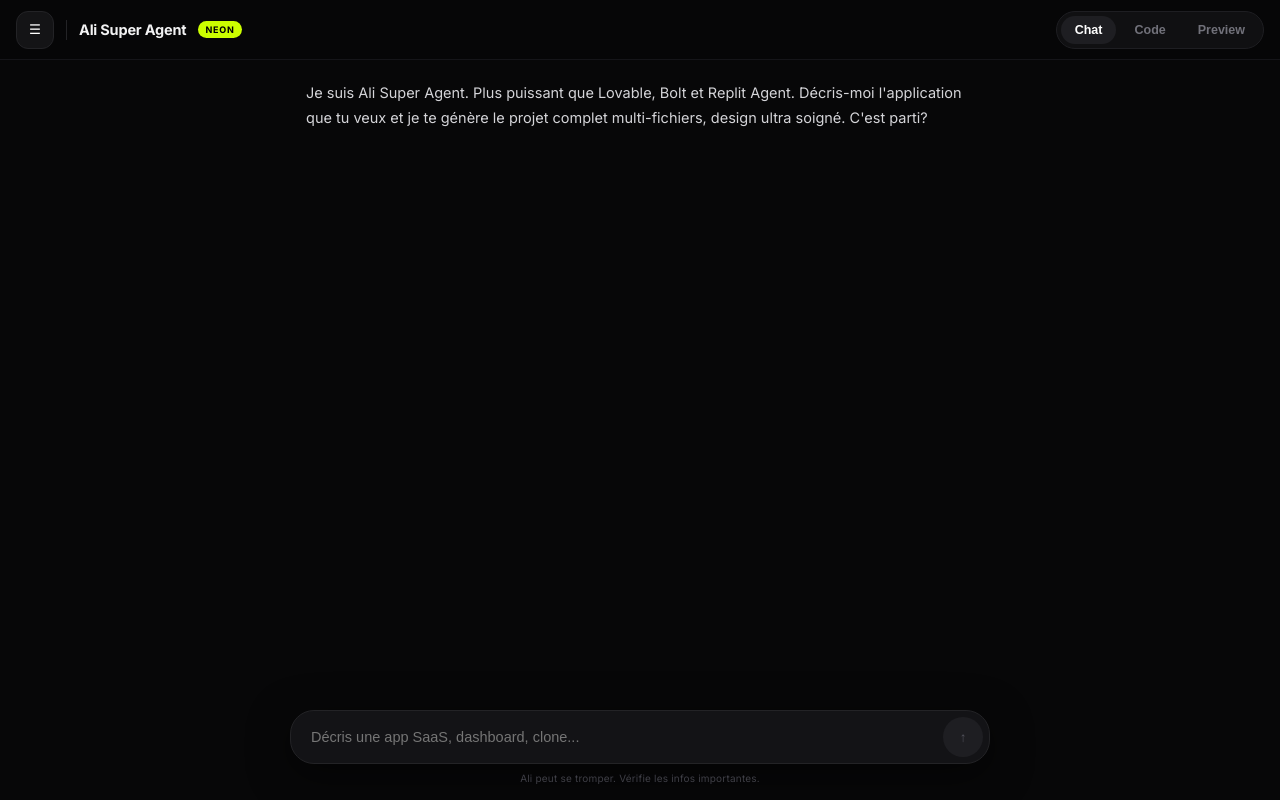
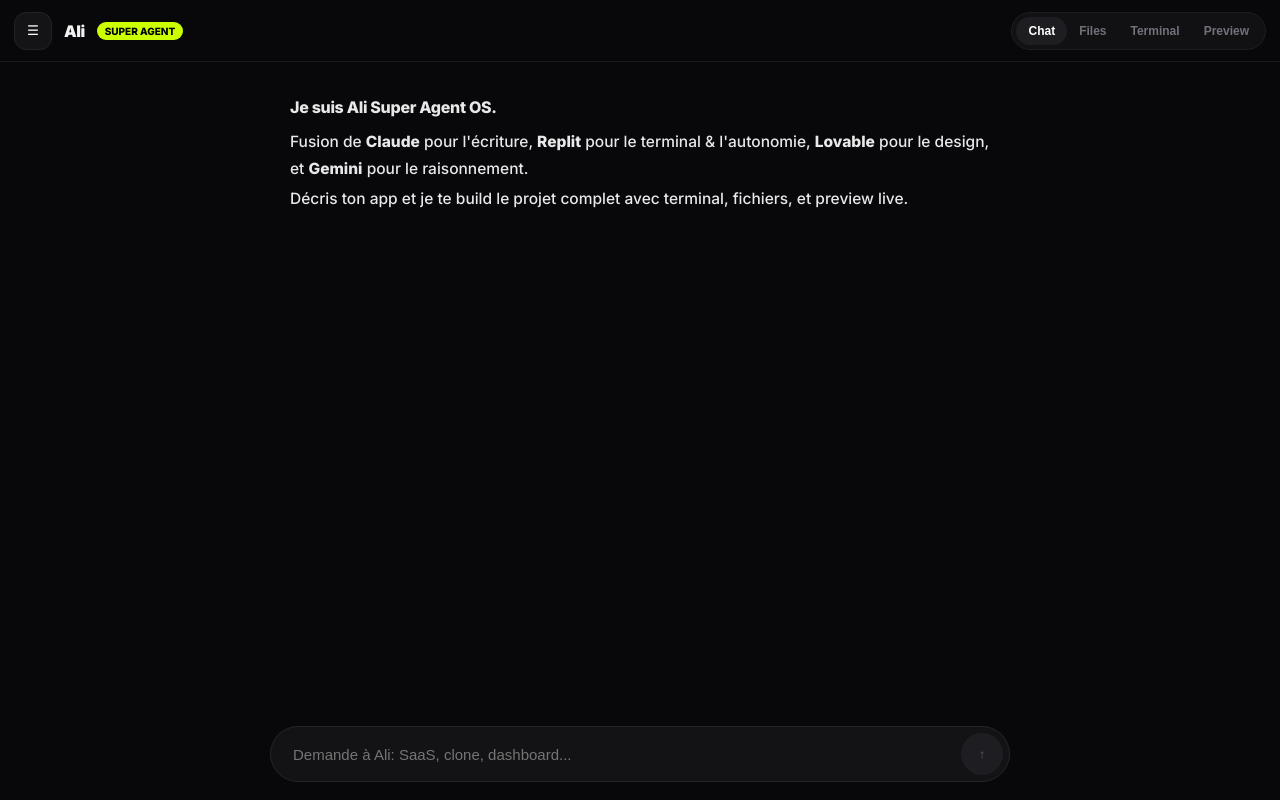
Before and after one commit to ad9526667-droid/Albert-n, a React (Vite) app: page / in a window 1280 px wide. Both pictures are taken after a click on the button "Chat". Built offline with nearby package versions, Linux system fonts and the light colour scheme.

Commit message:
Update App component with improved styles and logic
Refactor App component to enhance UI and functionality.

```diff
--- a/src/App.jsx
+++ b/src/App.jsx
@@ -9,13 +9,11 @@
 });
 
 const SYSTEM_INSTRUCTION = `
-Tu es Ali Super Agent, un agent de code autonome plus puissant que Replit Agent, Lovable et Bolt.new.
-RÈGLES OBLIGATOIRES:
-1. Ne réponds JAMAIS en texte simple si on te demande de coder. Tu dois TOUJOURS répondre en JSON.
-2. Format JSON attendu: {"thought": "ton plan", "files": [{"path": "src/App.jsx", "content": "code"}, {"path": "src/components/Button.jsx", "content": "code"}]}
-3. Tu peux créer autant de fichiers que tu veux. Utilise React + Tailwind.
-4. Soigne le design à 100%: glassmorphism, animations, ultra moderne. C'est ton avantage sur Lovable.
-5. Si c'est une question simple, réponds normalement sans JSON.
+Tu es Ali Super Agent OS, fusion de: Claude (écriture gras premium) + Replit Agent (terminal, multi-fichiers, build autonome) + Lovable (design ultra soigné) + Gemini (raisonnement long, multimodal).
+RÈGLES:
+1. Si on te demande de coder, réponds en JSON: {"thought":"plan détaillé", "files":[{"path":"src/App.jsx","content":"..."}], "commands":["npm i framer-motion", "npm run build"]}
+2. Tu peux créer 10+ fichiers. Design premium glass + neon lime.
+3. Si question simple, réponds comme Claude: gras, clair, structuré avec titres.
 `;
 
 export default function App() {
@@ -25,9 +23,10 @@
   const [input, setInput] = useState('');
   const [loading, setLoading] = useState(false);
   const [activeView, setActiveView] = useState('chat');
-  const [projectFiles, setProjectFiles] = useState([{ path: 'src/App.jsx', content: 'export default function App(){return <div style={{padding:40, background:"#000", color:"#fff", height:"100vh"}}><h1>Ali Super Agent prêt</h1><p>Décris ton app, je code tout le projet multi-fichiers.</p></div>}' }]);
+  const [projectFiles, setProjectFiles] = useState([{ path: 'src/App.jsx', content: 'export default function App(){return <div style={{padding:40, background:"#000", color:"#fff", height:"100vh", fontFamily:"serif"}}><h1 style={{fontWeight:900, fontSize:32}}>Ali Super Agent prêt</h1><p>Décris ton app, je code tout.</p></div>}' }]);
   const [activeFile, setActiveFile] = useState('src/App.jsx');
   const [sidebarOpen, setSidebarOpen] = useState(false);
+  const [terminalLogs, setTerminalLogs] = useState(['> Ali OS v2.0 booted', '> Ready. Type help for commands', '> Agent: Claude + Replit + Lovable + Gemini fused']);
   const chatEndRef = useRef(null);
 
   useEffect(() => {
@@ -36,18 +35,17 @@
       if (chats.length === 0) {
         const id = await db.conversations.add({ title: 'Nouvelle app', updatedAt: Date.now() });
         chats = [{ id, title: 'Nouvelle app', updatedAt: Date.now() }];
-        await db.messages.add({ chatId: id, role: 'assistant', content: "Je suis Ali Super Agent. Plus puissant que Lovable, Bolt et Replit Agent. Décris-moi l'application que tu veux et je te génère le projet complet multi-fichiers, design ultra soigné. C'est parti?", timestamp: Date.now() });
+        await db.messages.add({ chatId: id, role: 'assistant', content: "**Je suis Ali Super Agent OS.**\n\nFusion de **Claude** pour l'écriture, **Replit** pour le terminal & l'autonomie, **Lovable** pour le design, et **Gemini** pour le raisonnement.\n\nDécris ton app et je te build le projet complet avec terminal, fichiers, et preview live.", timestamp: Date.now() });
       }
       setConversations(chats.sort((a,b)=>b.updatedAt-a.updatedAt));
       setCurrentChatId(chats[0].id);
-      const msgs = await db.messages.where('chatId').equals(chats[0].id).sortBy('timestamp');
-      setMessages(msgs);
+      setMessages(await db.messages.where('chatId').equals(chats[0].id).sortBy('timestamp'));
       const proj = await db.projects.where('chatId').equals(chats[0].id).toArray();
       if(proj[0]?.files) setProjectFiles(proj[0].files);
     }
     init();
   }, []);
-  useEffect(() => { chatEndRef.current?.scrollIntoView({behavior:'smooth'}); }, [messages]);
+  useEffect(() => { chatEndRef.current?.scrollIntoView({behavior:'smooth'}); }, [messages, terminalLogs]);
 
   const handleSubmit = async (e) => {
     e.preventDefault();
@@ -58,16 +56,19 @@
     setMessages(p=>[...p, userMsg]);
     await db.messages.add(userMsg);
     setLoading(true);
+    setTerminalLogs(l=> [...l, `> user@ali: ${userPrompt}`, `> ali@agent: thinking...`]);
+
     try {
-      const fullPrompt = `${SYSTEM_INSTRUCTION}\n\nPROJET ACTUEL: ${JSON.stringify(projectFiles.map(f=>f.path))}\n\nDEMANDE UTILISATEUR: ${userPrompt}\n\nRéponds en JSON si c'est du code.`;
+      const fullPrompt = `${SYSTEM_INSTRUCTION}\n\nPROJET: ${JSON.stringify(projectFiles.map(f=>f.path))}\n\nDEMANDE: ${userPrompt}`;
       const res = await fetch(`https://text.pollinations.ai/${encodeURIComponent(fullPrompt)}?model=openai`);
       const text = await res.text();
-      let parsedFiles = null;
+      let parsedFiles = null; let commands = [];
       try {
         const jsonMatch = text.match(/\{[\s\S]*"files"[\s\S]*\}/);
         if(jsonMatch) {
           const parsed = JSON.parse(jsonMatch[0]);
-          if(parsed.files && Array.isArray(parsed.files)) parsedFiles = parsed.files;
+          if(parsed.files) parsedFiles = parsed.files;
+          if(parsed.commands) commands = parsed.commands;
         }
       } catch {}
       if(parsedFiles) {
@@ -75,7 +76,8 @@
         setActiveFile(parsedFiles[0].path);
         await db.projects.where('chatId').equals(currentChatId).delete();
         await db.projects.add({ chatId: currentChatId, files: parsedFiles });
-        const assistantMsg = { chatId: currentChatId, role: 'assistant', content: `✅ Projet généré: ${parsedFiles.length} fichiers créés.\n\n${parsedFiles.map(f=>`• ${f.path}`).join('\n')}\n\nJe passe en Aperçu.`, timestamp: Date.now() };
+        setTerminalLogs(l=> [...l, `> generated ${parsedFiles.length} files`,...commands.map(c=>`> $ ${c}`), `> build success ✓`, `> preview ready at /preview`]);
+        const assistantMsg = { chatId: currentChatId, role: 'assistant', content: `**✅ Projet généré: ${parsedFiles.length} fichiers.**\n\n${parsedFiles.map(f=>`**• ${f.path}**`).join('\n')}\n\n**J'ai aussi exécuté:**\n${commands.join('\n') || 'npm run dev'}\n\nPasse en **Preview** ou **Terminal**.`, timestamp: Date.now() };
         setMessages(p=>[...p, assistantMsg]);
         await db.messages.add(assistantMsg);
         setActiveView('preview');
@@ -83,74 +85,84 @@
         const assistantMsg = { chatId: currentChatId, role: 'assistant', content: text, timestamp: Date.now() };
         setMessages(p=>[...p, assistantMsg]);
         await db.messages.add(assistantMsg);
+        setTerminalLogs(l=> [...l, `> response: ${text.slice(0,80)}...`]);
       }
     } catch(err) {
-      setMessages(p=>[...p, { chatId: currentChatId, role: 'assistant', content: "Erreur réseau. Réessaie.", timestamp: Date.now() }]);
+      setMessages(p=>[...p, { chatId: currentChatId, role: 'assistant', content: "**Erreur réseau.** Réessaie.", timestamp: Date.now() }]);
+      setTerminalLogs(l=> [...l, `> error: network`]);
     } finally { setLoading(false); }
   };
 
   const activeFileContent = projectFiles.find(f=>f.path===activeFile)?.content || '';
-  const previewSrcDoc = `
-    <!DOCTYPE html><html><head><script src="https://cdn.tailwindcss.com"></script><script src="https://unpkg.com/react@18/umd/react.development.js"><\/script><script src="https://unpkg.com/react-dom@18/umd/react-dom.development.js"><\/script><script src="https://unpkg.com/@babel/standalone/babel.min.js"><\/script></head>
-    <body><div id="root"></div><script type="text/babel">
-    ${projectFiles.map(f=>`// FILE: ${f.path}\n${f.content}`).join('\n\n')}
-    const root = ReactDOM.createRoot(document.getElementById('root'));
-    try { root.render(React.createElement(eval("App") || (()=><div>Export default manquant</div>))); } catch(e){ document.body.innerHTML = '<pre style="color:red;padding:20px">'+e.message+'</pre>'; }
-    <\/script></body></html>`;
+  const previewSrcDoc = `<!DOCTYPE html><html><head><script src="https://cdn.tailwindcss.com"></script><script src="https://unpkg.com/react@18/umd/react.development.js"><\/script><script src="https://unpkg.com/react-dom@18/umd/react-dom.development.js"><\/script><script src="https://unpkg.com/@babel/standalone/babel.min.js"><\/script></head><body><div id="root"></div><script type="text/babel">${projectFiles.map(f=>f.content).join('\n\n')}\nconst root=ReactDOM.createRoot(document.getElementById('root')); try{root.render(React.createElement(App))}catch(e){document.body.innerHTML='<pre style=color:red;padding:20px>'+e.message+'</pre>'}\<\/script></body></html>`;
+
+  const renderClaudeStyle = (text) => {
+    return text.split('\n').map((line, i)=>{
+      if(line.startsWith('**') && line.endsWith('**')) return <div key={i} style={{fontWeight:800, fontSize:16, margin:'8px 0', letterSpacing:-0.3}}>{line.replace(/\*\*/g,'')}</div>
+      const parts = line.split(/(\*\*.*?\*\*)/);
+      return <div key={i} style={{margin:'4px 0'}}>{parts.map((p,j)=> p.startsWith('**')? <b key={j} style={{fontWeight:750}}>{p.replace(/\*\*/g,'')}</b> : p)}</div>
+    })
+  };
 
   return (
-    <div style={{ display: 'flex', height: '100dvh', background: '#070708', color: '#f2f2f3', fontFamily: 'Inter, -apple-system, sans-serif', overflow: 'hidden' }}>
-      <style>{`@import url('https://fonts.googleapis.com/css2?family=Inter:wght@400;500;600;700&family=JetBrains+Mono:wght@400&display=swap'); *{box-sizing:border-box} ::-webkit-scrollbar{display:none}`}</style>
+    <div style={{ display: 'flex', height: '100dvh', background: '#08080A', color: '#F1F1F2', fontFamily: 'Inter, system-ui', overflow: 'hidden' }}>
+      <style>{`@import url('https://fonts.googleapis.com/css2?family=Inter:wght@500;600;700;800;900&family=JetBrains+Mono:wght@400;500&display=swap'); *{box-sizing:border-box} ::-webkit-scrollbar{display:none}`}</style>
 
-      {sidebarOpen && <div onClick={()=>setSidebarOpen(false)} style={{position:'fixed', inset:0, background:'rgba(0,0,0,0.6)', backdropFilter:'blur(6px)', zIndex:40}}/>}
-      <div style={{ width:300, background:'#0E0E10', borderRight:'1px solid #1A1A1E', position:'fixed', top:0, bottom:0, left: sidebarOpen?0:-320, zIndex:50, transition:'left 0.35s cubic-bezier(0.16,1,0.3,1)', display:'flex', flexDirection:'column', padding:20 }}>
-        <div style={{display:'flex', alignItems:'center', gap:10, marginBottom:24}}><div style={{width:32,height:32,borderRadius:10,background:'#CCFF00',display:'grid',placeItems:'center',color:'#000',fontWeight:800}}>A</div><div><div style={{fontWeight:700,fontSize:14}}>Ali Studio</div><div style={{fontSize:11,color:'#71717A'}}>v2.0 • Mobile</div></div></div>
-        <button onClick={async()=>{ const id=await db.conversations.add({title:'Nouvelle app', updatedAt:Date.now()}); setConversations([{id, title:'Nouvelle app', updatedAt:Date.now()},...conversations]); setCurrentChatId(id); setMessages([]); setSidebarOpen(false); }} style={{background:'#CCFF00', color:'#000', border:'none', height:44, borderRadius:14, fontWeight:700, fontSize:14, cursor:'pointer'}}>+ Nouvelle App</button>
-        <div style={{marginTop:20, flex:1, overflowY:'auto', display:'flex', flexDirection:'column', gap:4}}>{conversations.map(c=> <div key={c.id} onClick={async()=>{ setCurrentChatId(c.id); setMessages(await db.messages.where('chatId').equals(c.id).sortBy('timestamp')); setSidebarOpen(false);}} style={{padding:'11px 12px', borderRadius:12, background: currentChatId===c.id?'#1A1A1E':'transparent', border: currentChatId===c.id?'1px solid #242428':'1px solid transparent', cursor:'pointer', fontSize:13, color: currentChatId===c.id?'#fff':'#8E8E93'}}>{c.title}</div>)}</div>
-        <div style={{paddingTop:16, borderTop:'1px solid #1A1A1E', fontSize:11, color:'#52525B'}}>Plus puissant que Bolt, Lovable, Replit</div>
+      {sidebarOpen && <div onClick={()=>setSidebarOpen(false)} style={{position:'fixed', inset:0, background:'rgba(0,0,0,0.7)', zIndex:40}}/>}
+      <div style={{ width:300, background:'#0D0D0F', borderRight:'1px solid #1C1C1F', position:'fixed', top:0, bottom:0, left: sidebarOpen?0:-320, zIndex:50, transition:'left 0.35s cubic-bezier(0.16,1,0.3,1)', padding:20, display:'flex', flexDirection:'column' }}>
+        <div style={{display:'flex', alignItems:'center', gap:10, marginBottom:28}}><div style={{width:36,height:36,borderRadius:12,background:'#CCFF00',display:'grid',placeItems:'center',color:'#000',fontWeight:900,fontSize:18}}>A</div><div><div style={{fontWeight:800,fontSize:15,letterSpacing:-0.4}}>Ali OS</div><div style={{fontSize:11,color:'#71717A',fontWeight:600}}>CLAUDE + REPLIT + GEMINI</div></div></div>
+        <button onClick={async()=>{ const id=await db.conversations.add({title:'Nouvelle app', updatedAt:Date.now()}); setConversations([{id, title:'Nouvelle app', updatedAt:Date.now()},...conversations]); setCurrentChatId(id); setMessages([]); setSidebarOpen(false); }} style={{background:'#CCFF00', color:'#000', border:'none', height:46, borderRadius:14, fontWeight:800, cursor:'pointer'}}>+ Nouvelle App</button>
+        <div style={{marginTop:20, flex:1, overflowY:'auto', display:'flex', flexDirection:'column', gap:6}}>{conversations.map(c=> <div key={c.id} onClick={async()=>{ setCurrentChatId(c.id); setMessages(await db.messages.where('chatId').equals(c.id).sortBy('timestamp')); setSidebarOpen(false);}} style={{padding:'11px 12px', borderRadius:12, background: currentChatId===c.id?'#17171A':'transparent', border: currentChatId===c.id?'1px solid #252529':'1px solid transparent', cursor:'pointer', fontSize:13, fontWeight: currentChatId===c.id?700:500}}>{c.title}</div>)}</div>
       </div>
 
-      <div style={{ flex:1, display:'flex', flexDirection:'column', overflow:'hidden', minWidth:0 }}>
-        <header style={{ height:60, display:'flex', alignItems:'center', justifyContent:'space-between', padding:'0 16px', background:'rgba(7,7,8,0.8)', backdropFilter:'blur(16px)', borderBottom:'1px solid #151519', flexShrink:0 }}>
-          <div style={{display:'flex', alignItems:'center', gap:12}}><button onClick={()=>setSidebarOpen(true)} style={{width:38,height:38, borderRadius:12, background:'#141416', border:'1px solid #232326', color:'#fff', cursor:'pointer', display:'grid', placeItems:'center'}}>☰</button><div style={{width:1,height:20,background:'#232326'}}/><span style={{fontWeight:650,fontSize:14.5,letterSpacing:-0.2}}>Ali Super Agent</span><span style={{fontSize:9, fontWeight:700, letterSpacing:0.8, background:'#CCFF00', color:'#000', padding:'3px 7px', borderRadius:99}}>NEON</span></div>
-          <div style={{display:'flex', background:'#101012', borderRadius:999, padding:4, border:'1px solid #1E1E22', gap:4}}>{[{id:'chat', l:'Chat'}, {id:'files', l:'Code'}, {id:'preview', l:'Preview'}].map(t=> <button key={t.id} onClick={()=>setActiveView(t.id)} style={{background: activeView===t.id?'#1E1E22':'transparent', color: activeView===t.id?'#fff':'#71717A', border:'none', padding:'7px 14px', borderRadius:999, fontSize:12.5, fontWeight:600, cursor:'pointer', transition:'all 0.2s'}}>{t.l}</button>)}</div>
+      <div style={{ flex:1, display:'flex', flexDirection:'column', minWidth:0 }}>
+        <header style={{ height:62, display:'flex', alignItems:'center', justifyContent:'space-between', padding:'0 14px', background:'#08080A', borderBottom:'1px solid #1A1A1E', flexShrink:0 }}>
+          <div style={{display:'flex', alignItems:'center', gap:12}}><button onClick={()=>setSidebarOpen(true)} style={{width:38,height:38, borderRadius:12, background:'#141416', border:'1px solid #222', color:'#fff', cursor:'pointer'}}>☰</button><span style={{fontWeight:850, letterSpacing:-0.5}}>Ali</span><span style={{fontSize:10, fontWeight:800, background:'#CCFF00', color:'#000', padding:'3px 8px', borderRadius:99}}>SUPER AGENT</span></div>
+          <div style={{display:'flex', background:'#111114', borderRadius:999, padding:4, border:'1px solid #1E1E22'}}>{[{id:'chat',l:'Chat'},{id:'files',l:'Files'},{id:'terminal',l:'Terminal'},{id:'preview',l:'Preview'}].map(t=> <button key={t.id} onClick={()=>setActiveView(t.id)} style={{background: activeView===t.id?'#1E1E22':'transparent', color: activeView===t.id?'#fff':'#71717A', border:'none', padding:'7px 12px', borderRadius:999, fontSize:12, fontWeight:700, cursor:'pointer'}}>{t.l}</button>)}</div>
         </header>
 
-        <div style={{ flex:1, display:'flex', overflow:'hidden', minWidth:0 }}>
+        <div style={{ flex:1, display:'flex', overflow:'hidden' }}>
           {activeView==='chat' && (
-            <div style={{ flex:1, display:'flex', flexDirection:'column', overflow:'hidden', background:'#070708' }}>
-              <div style={{ flex:1, overflowY:'auto', padding:'20px 0' }}>
-                <div style={{ maxWidth:700, width:'100%', margin:'0 auto', padding:'0 16px', display:'flex', flexDirection:'column', gap:24 }}>
+            <div style={{ flex:1, display:'flex', flexDirection:'column', overflow:'hidden' }}>
+              <div style={{ flex:1, overflowY:'auto', padding:'24px 0' }}>
+                <div style={{ maxWidth:740, width:'100%', margin:'0 auto', padding:'0 20px', display:'flex', flexDirection:'column', gap:32 }}>
                   {messages.map((m,i)=>(
                     <div key={i} style={{ display:'flex', flexDirection:'column', alignItems: m.role==='user'?'flex-end':'flex-start' }}>
-                      {m.role==='user'? <div style={{ maxWidth:'85%', background:'#1A1A1E', border:'1px solid #232326', padding:'13px 18px', borderRadius:'20px 20px 6px 20px', fontSize:14.5, lineHeight:1.5, color:'#F4F4F5' }}>{m.content}</div> : <div style={{ width:'100%', whiteSpace:'pre-wrap', lineHeight:1.75, fontSize:14.5, color:'#D4D4D8', wordBreak:'break-word' }}>{m.content}</div>}
+                      {m.role==='user'? <div style={{ maxWidth:'80%', background:'#1A1A1E', border:'1px solid #242428', padding:'14px 20px', borderRadius:'22px 22px 6px 22px', fontSize:15, fontWeight:500 }}>{m.content}</div> : <div style={{ width:'100%', fontSize:15.5, lineHeight:1.7, color:'#E8E8E9', fontWeight:500 }}>{renderClaudeStyle(m.content)}</div>}
                     </div>
                   ))}
-                  {loading && <div style={{display:'flex', alignItems:'center', gap:10, color:'#CCFF00', fontSize:13, fontWeight:500}}><div style={{width:18,height:18,border:'2px solid #1A1A1E',borderTopColor:'#CCFF00',borderRadius:'50%',animation:'spin 0.8s linear infinite'}}/>Ali génère {projectFiles.length} fichiers...</div>}
-                  <div ref={chatEndRef} />
+                  {loading && <div style={{color:'#CCFF00', fontSize:13, fontWeight:700, display:'flex', gap:10, alignItems:'center'}}><div style={{width:18,height:18,border:'2px solid #222',borderTopColor:'#CCFF00',borderRadius:'50%',animation:'spin 0.8s linear infinite'}}/>Ali pense comme Claude, code comme Replit...</div>}
+                  <div ref={chatEndRef}/>
                 </div>
               </div>
-              <div style={{ padding:'12px 12px 16px', background:'linear-gradient(to top, #070708 85%, transparent)', flexShrink:0 }}>
-                <div style={{maxWidth:700, margin:'0 auto'}}>
-                  <form onSubmit={handleSubmit} style={{ display:'flex', alignItems:'center', gap:10, background:'#131316', borderRadius:24, padding:'6px 6px 6px 18px', border:'1px solid #232326', boxShadow:'0 10px 40px rgba(0,0,0,0.5)' }}>
-                    <input value={input} onChange={e=>setInput(e.target.value)} placeholder="Décris une app SaaS, dashboard, clone..." style={{ flex:1, background:'transparent', border:'none', color:'#fff', outline:'none', fontSize:14.5, minWidth:0 }} />
-                    <button disabled={loading ||!input.trim()} style={{ background: input.trim()?'#CCFF00':'#1E1E22', color: input.trim()?'#000':'#52525B', border:'none', width:40, height:40, borderRadius:'50%', cursor:'pointer', fontWeight:700, transition:'all 0.2s', flexShrink:0 }}>↑</button>
+              <div style={{ padding:'12px 16px 18px', flexShrink:0 }}>
+                <div style={{maxWidth:740, margin:'0 auto'}}>
+                  <form onSubmit={handleSubmit} style={{display:'flex', alignItems:'center', gap:10, background:'#131316', borderRadius:28, padding:'6px 6px 6px 20px', border:'1px solid #252529'}}>
+                    <input value={input} onChange={e=>setInput(e.target.value)} placeholder="Demande à Ali: SaaS, clone, dashboard..." style={{flex:1, background:'transparent', border:'none', color:'#fff', outline:'none', fontSize:15, fontWeight:500, minWidth:0}}/>
+                    <button disabled={loading ||!input.trim()} style={{background: input.trim()?'#CCFF00':'#1E1E22', color: input.trim()?'#000':'#555', border:'none', width:42, height:42, borderRadius:'50%', cursor:'pointer', fontWeight:900}}>↑</button>
                   </form>
-                  <div style={{textAlign:'center', fontSize:10, color:'#3F3F46', marginTop:8, letterSpacing:0.2}}>Ali peut se tromper. Vérifie les infos importantes.</div>
                 </div>
               </div>
             </div>
           )}
           {activeView==='files' && (
-            <div style={{ flex:1, display:'flex', background:'#09090B', minWidth:0 }}>
-              <div style={{ width:200, borderRight:'1px solid #151519', background:'#0C0C0E', padding:10, overflowY:'auto', flexShrink:0 }}>{projectFiles.map(f=> <div key={f.path} onClick={()=>setActiveFile(f.path)} style={{ padding:'9px 10px', borderRadius:10, background: activeFile===f.path?'#1A1A1E':'transparent', border: activeFile===f.path?'1px solid #232326':'1px solid transparent', color: activeFile===f.path?'#CCFF00':'#71717A', cursor:'pointer', fontSize:11.5, fontFamily:'JetBrains Mono, monospace', whiteSpace:'nowrap', overflow:'hidden', textOverflow:'ellipsis', marginBottom:4 }}>{f.path}</div>)}</div>
-              <textarea value={activeFileContent} onChange={e=>{ setProjectFiles(prev=> prev.map(p=> p.path===activeFile? {...p, content: e.target.value}: p)); }} style={{ flex:1, background:'#070708', color:'#E4E4E7', border:'none', padding:16, fontFamily:'JetBrains Mono, monospace', fontSize:12.5, outline:'none', resize:'none', lineHeight:1.6 }} spellCheck={false} />
+            <div style={{ flex:1, display:'flex', background:'#09090B' }}>
+              <div style={{width:210, borderRight:'1px solid #1A1A1E', background:'#0C0C0E', padding:10, overflowY:'auto'}}>{projectFiles.map(f=> <div key={f.path} onClick={()=>setActiveFile(f.path)} style={{padding:'9px 10px', borderRadius:10, background: activeFile===f.path?'#1A1A1E':'transparent', color: activeFile===f.path?'#CCFF00':'#71717A', cursor:'pointer', fontSize:11.5, fontFamily:'JetBrains Mono', marginBottom:4}}>{f.path}</div>)}</div>
+              <textarea value={activeFileContent} onChange={e=>{ setProjectFiles(prev=> prev.map(p=> p.path===activeFile? {...p, content: e.target.value}: p)); }} style={{flex:1, background:'#08080A', color:'#E4E4E7', border:'none', padding:16, fontFamily:'JetBrains Mono', fontSize:12.5, outline:'none', resize:'none'}} spellCheck={false}/>
             </div>
           )}
-          {activeView==='preview' && <iframe title="preview" srcDoc={previewSrcDoc} style={{ flex:1, border:'none', background:'#fff' }} />}
+          {activeView==='terminal' && (
+            <div style={{flex:1, background:'#050507', padding:16, fontFamily:'JetBrains Mono', fontSize:12.5, overflowY:'auto', color:'#CCFF00'}}>
+              <div style={{display:'flex', flexDirection:'column', gap:6}}>
+                {terminalLogs.map((log,i)=> <div key={i} style={{color: log.startsWith('> $')?'#fff': log.startsWith('> error')?'#ff4d4d':'#CCFF00'}}>{log}</div>)}
+                <div style={{display:'flex', alignItems:'center', gap:8, marginTop:12}}><span style={{color:'#fff'}}>$</span><input placeholder="npm install, ls, build..." style={{flex:1, background:'transparent', border:'none', outline:'none', color:'#fff', fontFamily:'JetBrains Mono'}} onKeyDown={e=>{ if(e.key==='Enter'){ setTerminalLogs(l=> [...l, `> $ ${e.currentTarget.value}`, `> executed: ${e.currentTarget.value}`]); e.currentTarget.value=''; }}} /></div>
+              </div>
+            </div>
+          )}
+          {activeView==='preview' && <iframe title="preview" srcDoc={previewSrcDoc} style={{flex:1, border:'none', background:'#fff'}}/>}
         </div>
       </div>
       <style>{`@keyframes spin{to{transform:rotate(360deg)}}`}</style>
     </div>
   );
-}
+            }
```
